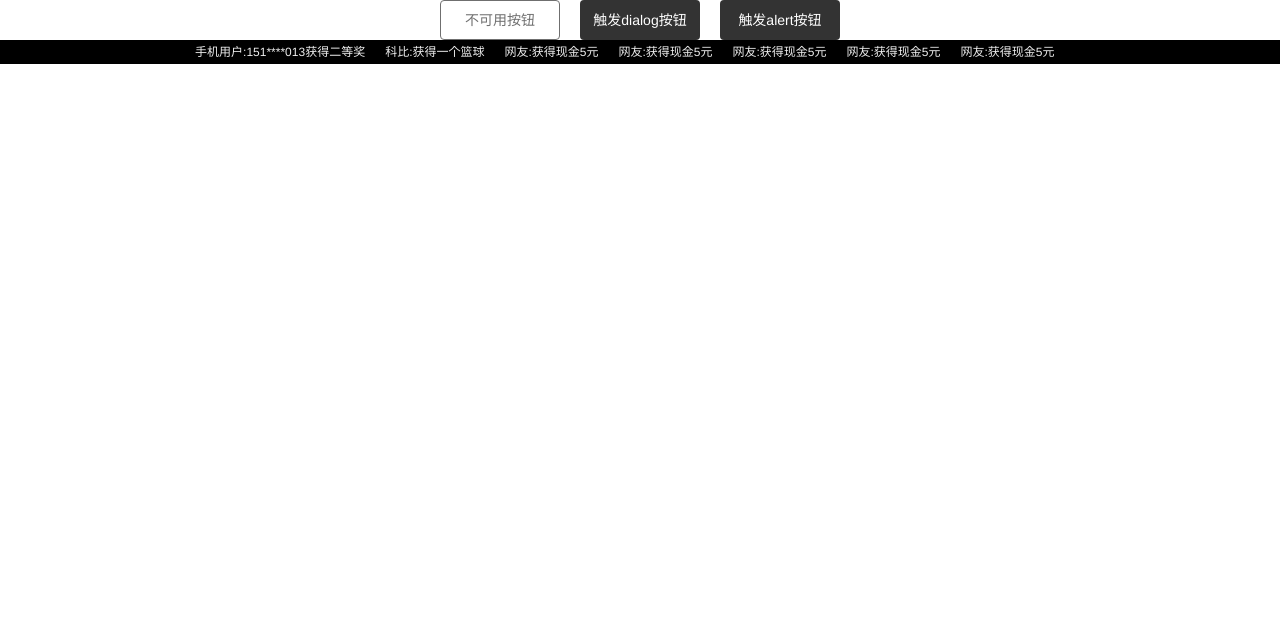
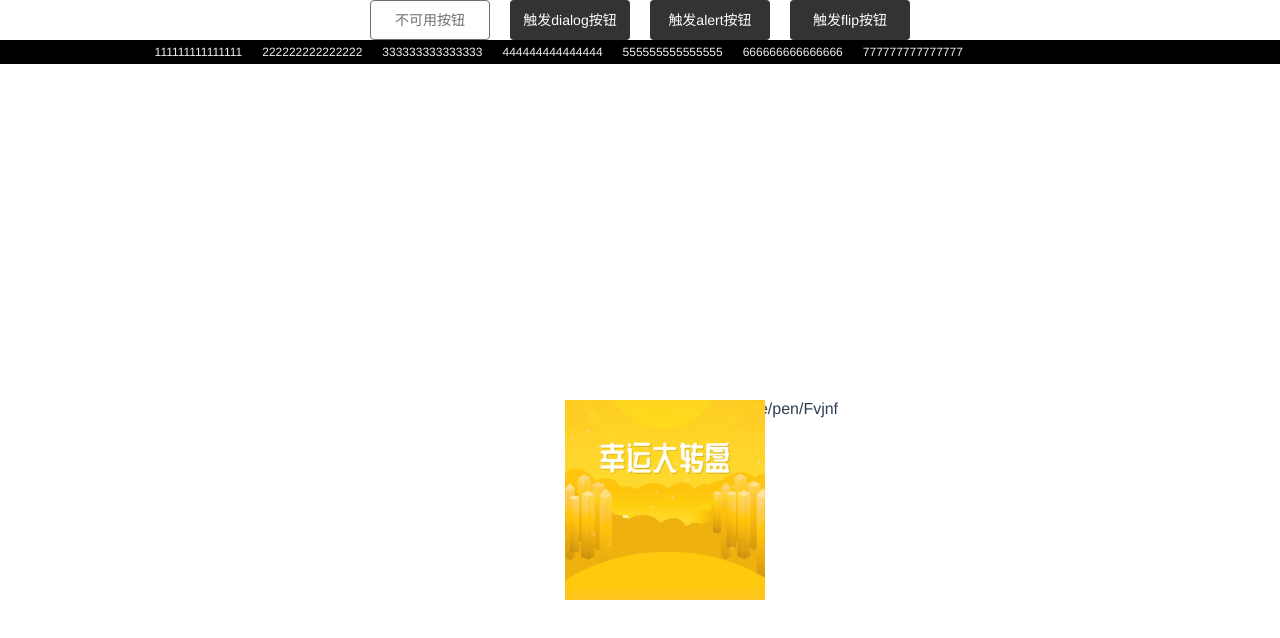
Before and after one commit to musi1024/vue-work-box, a Vue app: page / in a window 1280 px wide. Shown: the top 638 px of the page. Built offline with nearby package versions, Linux system fonts and the light colour scheme.

Commit message:
testing flip

```diff
--- a/src/App.vue
+++ b/src/App.vue
@@ -4,6 +4,7 @@
     <base-button :plain="true" @CLICK_BTN="clickDialogBtn" disabled>不可用按钮</base-button>
     <base-button @CLICK_BTN="clickDialogBtn">触发dialog按钮</base-button>
     <base-button @CLICK_BTN="clickAlertBtn">触发alert按钮</base-button>
+    <base-button @CLICK_BTN="clickFlipBtn">触发flip按钮</base-button>
     <base-alert
       :show-alert="showAlert"
       :has-icon="true"
@@ -28,6 +29,11 @@
     <Marquee :content="arr">
       <span class="marquee-content" v-for="(item, index) in arr" :key="index">{{item}}</span>
     </Marquee>
+    <div class="dd" :class="{flip}">
+      https://codepen.io/shayhowe/pen/Fvjnf
+      <div class="bb face"></div>
+      <div class="bb back"></div>
+    </div>
   </div>
 </template>
 
@@ -36,6 +42,7 @@ import BaseButton from './components/BaseButton';
 import BaseDialog from './components/BaseDialog';
 import BaseAlert from './components/BaseAlert';
 import Marquee from './components/Marquee';
+import { setTimeout } from 'timers';
 
 export default {
   name: 'App',
@@ -49,18 +56,21 @@ export default {
     return {
       showDialog: false,
       showAlert: false,
-      arr: []
+      arr: [],
+      flip: false,
+      flipEnd: false,
+      text: '1111'
     };
   },
   mounted() {
     this.arr = [
-      '手机用户:151****013获得二等奖',
-      '科比:获得一个篮球',
-      '网友:获得现金5元',
-      '网友:获得现金5元',
-      '网友:获得现金5元',
-      '网友:获得现金5元',
-      '网友:获得现金5元'
+      '111111111111111',
+      '222222222222222',
+      '333333333333333',
+      '444444444444444',
+      '555555555555555',
+      '666666666666666',
+      '777777777777777'
     ];
   },
   methods: {
@@ -79,6 +89,13 @@ export default {
     closeAlert() {
       console.log('close alert');
       this.showAlert = false;
+    },
+    clickFlipBtn() {
+      console.log('flip');
+      this.flip = true;
+      setTimeout(() => {
+        this.text = '22222';
+      }, 1000);
     }
   }
 };
@@ -98,5 +115,32 @@ export default {
   .marquee-content {
     margin-left: 20px;
   }
+  .dd {
+    position: absolute;
+    width: 200px;
+    height: 200px;
+    top: 50%;
+    left: 50%;
+    margin-left: -75px;
+    transition: all 1s linear;
+    & > .bb {
+      width: 200px;
+      height: 200px;
+      position: absolute;
+      top: 0;
+      left: 0;
+    }
+    .face {
+      @include set-image('./assets/images/1.jpg');
+    }
+    .back {
+      @include set-image('./assets/images/2.jpg');
+      z-index: 1;
+    }
+    &.flip {
+      transform: rotateY(180deg);
+      backface-visibility: hidden;
+    }
+  }
 }
 </style>
```
Also changed, not shown: src/assets/images/1.jpg (added), src/assets/images/2.jpg (added).
